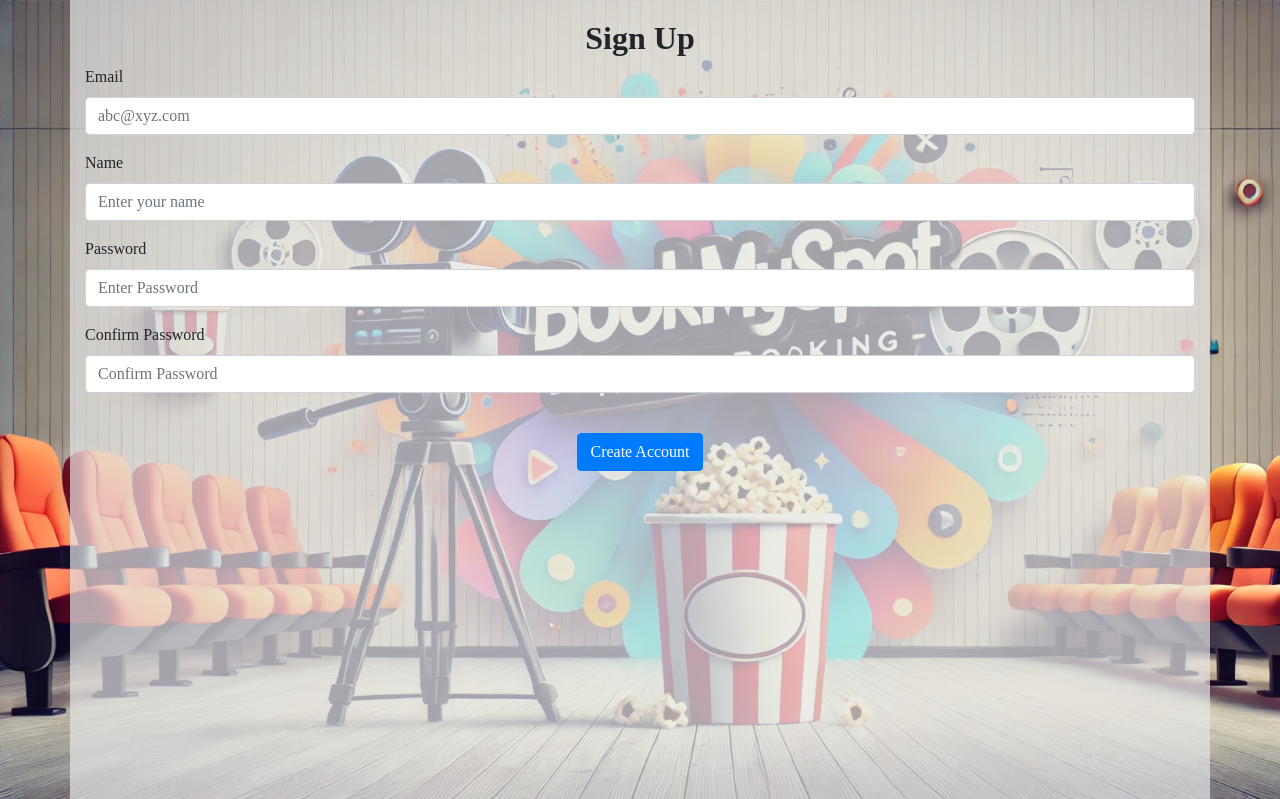
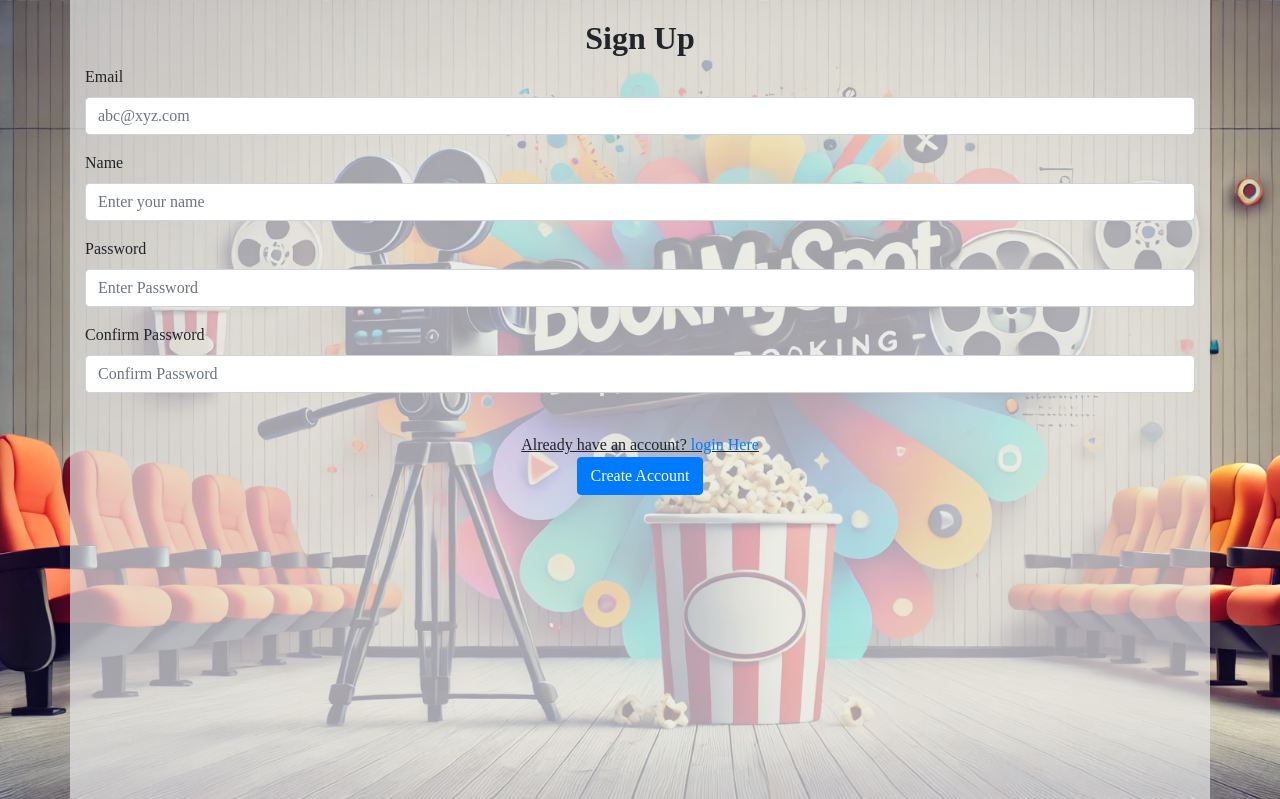
Before and after one commit to Kabirjeet/SCM_Project_BookMySpot, a Flask app: page /sign-up in a window 1280 px wide. Shown: the part 77-876 px from the top of the page. Run offline with Flask 3, Linux system fonts and the light colour scheme; some libraries are stand-ins or nearby versions.

Commit message:
Update html signup n signin

```diff
--- a/website/templates/login.html
+++ b/website/templates/login.html
@@ -15,6 +15,7 @@
     </div>
     <br>
     <center>
+        <u>Don't have an account? <a href="/sig-up">sign-up Here</a></u> <br>
         <button type="submit" class="btn btn-primary">Login</button>
     </center>
 </form>
--- a/website/templates/sign_up.html
+++ b/website/templates/sign_up.html
@@ -21,6 +21,7 @@
     </div>
     <br>
     <center>
+        <u>Already have an account? <a href="/login">login Here</a></u> <br>
         <button type="submit" class="btn btn-primary">Create Account</button>
     </center>
 </form>
```
